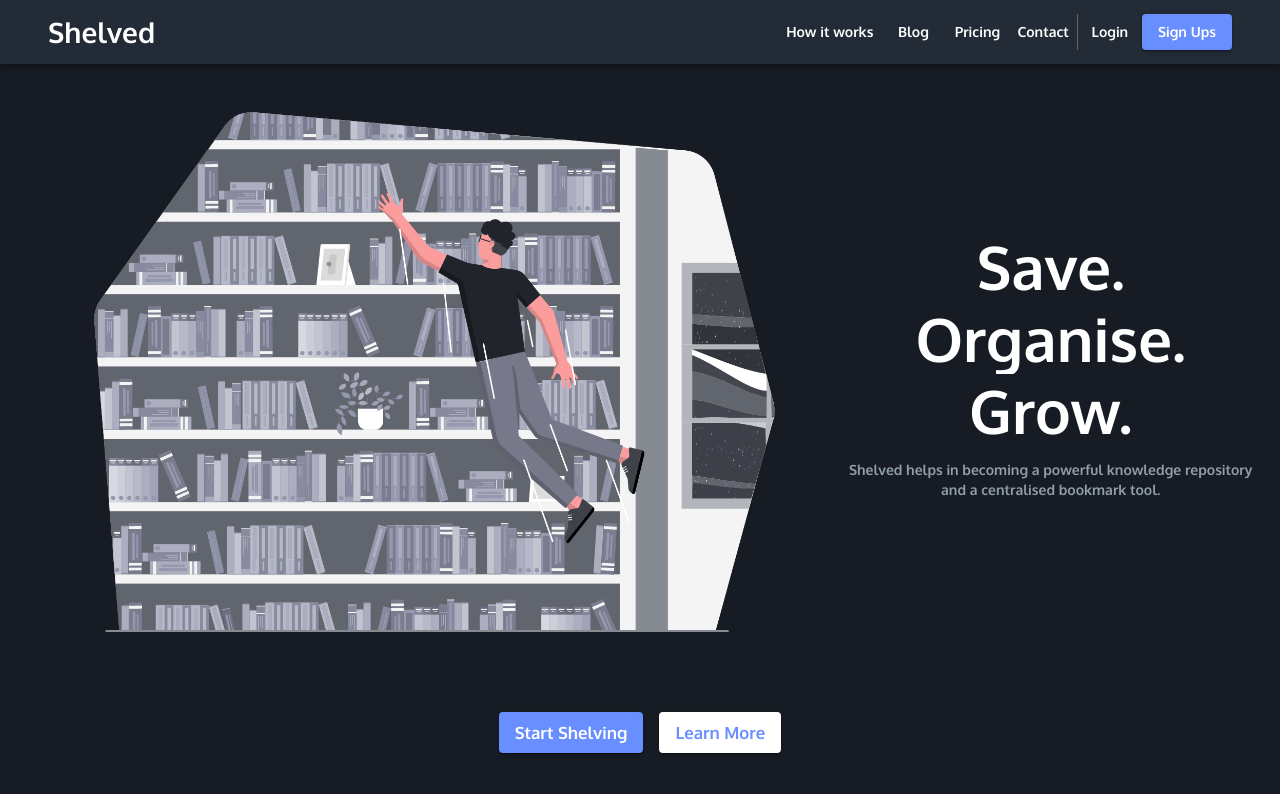
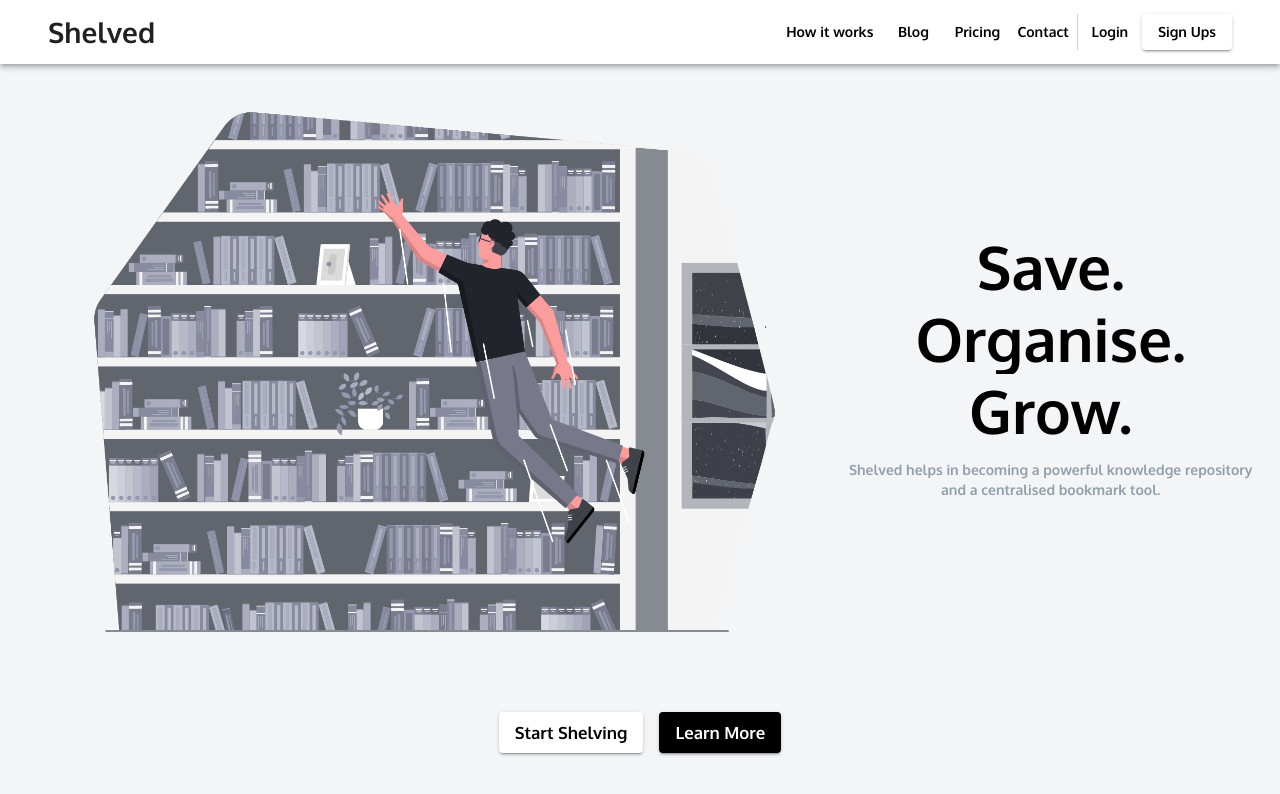
Before and after one commit to arju88nair/ReactTIL, a React app: page /landing in a window 1280 px wide. Shown: the top 794 px of the page. Built offline with nearby package versions, Linux system fonts and the light colour scheme.

Commit message:
Dark mode initiation before redux to hooks migration

```diff
--- a/src/_helpers/theme.js
+++ b/src/_helpers/theme.js
@@ -97,7 +97,7 @@ export const themeLight = createMuiTheme({
             disabled:'rgba(0, 0, 0, 0.26)',
             disabledBackground:'rgba(0, 0, 0, 0.12) '
         },
-        divider: 'rgba(255, 255, 255, 0.12  )'
+        divider: '#CECECE'
 
     }
 });
--- a/src/index.jsx
+++ b/src/index.jsx
@@ -9,7 +9,7 @@ import ThemeProvider from "@material-ui/styles/ThemeProvider";
 
 render(
     <Provider store={store}>
-            <ThemeProvider theme={themeDark}>
+            <ThemeProvider theme={themeLight}>
             <CssBaseline />
         <App />
         </ThemeProvider>
--- a/src/views/Components/MainAppBar.js
+++ b/src/views/Components/MainAppBar.js
@@ -1,4 +1,4 @@
-import React from 'react';
+import React, {useState} from 'react';
 import { fade, makeStyles } from '@material-ui/core/styles';
 import AppBar from '@material-ui/core/AppBar';
 import Toolbar from '@material-ui/core/Toolbar';
@@ -14,6 +14,8 @@ import AccountCircle from '@material-ui/icons/AccountCircle';
 import MailIcon from '@material-ui/icons/Mail';
 import NotificationsIcon from '@material-ui/icons/Notifications';
 import MoreIcon from '@material-ui/icons/MoreVert';
+import Brightness7Icon from "@material-ui/icons/Brightness7";
+import Brightness3Icon from "@material-ui/icons/Brightness3";
 const drawerWidth = 240;
 
 const useStyles = makeStyles((theme) => ({
@@ -103,6 +105,8 @@ export  function MainAppBar() {
     const [anchorEl, setAnchorEl] = React.useState(null);
     const [mobileMoreAnchorEl, setMobileMoreAnchorEl] = React.useState(null);
     const [mobileOpen, setMobileOpen] = React.useState(false);
+    const [themeSelector, setTheme] = useState(true);
+    const icon = !themeSelector ? <Brightness7Icon /> : <Brightness3Icon />;
 
     const handleDrawerToggle = () => {
         console.log("Sss")
@@ -218,6 +222,14 @@ export  function MainAppBar() {
                     </div>
                     <div className={classes.grow} />
                     <div className={classes.sectionDesktop}>
+                        <IconButton
+                            edge="end"
+                            color="inherit"
+                            aria-label="mode"
+                            onClick={() => setTheme(!themeSelector)}
+                        >
+                            {icon}
+                        </IconButton>
                         <IconButton aria-label="show 4 new mails" color="inherit">
                             <Badge badgeContent={4} color="secondary">
                                 <MailIcon />
--- a/src/views/HomePage/Categories.js
+++ b/src/views/HomePage/Categories.js
@@ -55,12 +55,25 @@ const useStyles = makeStyles((theme) => ({
         backgroundColor: theme.palette.primary.main,
         color: theme.palette.text.primary,
 
+    },
+    button: {
+        background: theme.palette.button.primary,
+        color: theme.palette.text.primary,
+        borderColor: theme.palette.button.secondary,
+        borderRadius: '16px',
+        textTransform: 'capitalize',
+        fontWeight: 900,
+        padding:'0.85em',
+        '&:hover': {
+            background: theme.palette.button.hover,
+        },
 
-    },
+    }
 
 }));
 
 function ErrorRefresh() {
+    const classes = useStyles();
     const dispatch = useDispatch();
 
     const handleErrorRefresh = (event) => {
@@ -70,11 +83,11 @@ function ErrorRefresh() {
         <Grid container
               direction="column"
               justify="center"
-              alignItems="center" xs={12}>
+              alignItems="center" xs={12} style={{marginTop:'20%'}}>
             <Typography gutterBottom variant="body2">
                 Something went wrong.Please Try again
             </Typography>
-            <Button onClick={handleErrorRefresh}>Retry</Button>
+            <Button  className={classes.button}   onClick={handleErrorRefresh}>Retry</Button>
         </Grid>
     )
 }
@@ -197,8 +210,8 @@ export function Category() {
                   justify="flex-start"
                   alignItems="center" spacing={3}>
                 {categoryState.loading && Array(6).fill(<CategorySkeleton/>)}
-                {categoryState.error && <ErrorRefresh/>}
-                {/*{categoryState.categories && <CategoryCards/>}*/}
+                {/*{categoryState.error && <ErrorRefresh/>}*/}
+                {categoryState.categories && <CategoryCards/>}
                 {['All mail', 'Trash', 'Spam', 'All mails', 'Trashed', 'Spams', 'All mailed', 'Trashy', 'Spammed'].map((text, index) => (
                     <Grid item xs={12} sm={6} lg={3} xl={2} key={text}>
                         <Card className={classes.card}>
@@ -218,7 +231,7 @@ export function Category() {
                             />
 
                             <CardContent>
-                                <Typography variant="body2"  component="p">
+                                <Typography variant="body2" component="p">
                                     This impressive paella is a perfect party dish and a fun meal to cook together with
                                     your
                                     guests. Add 1 cup of frozen peas along with the mussels, if you like.
@@ -284,7 +297,8 @@ export function Category() {
                             </Collapse>
                         </Card>
                     </Grid>
-                ))}            </Grid>
+                ))}
+            </Grid>
         </div>
     );
 }
```
Also changed, not shown: src/views/Components/SideBar.js (+3 -6 lines).
